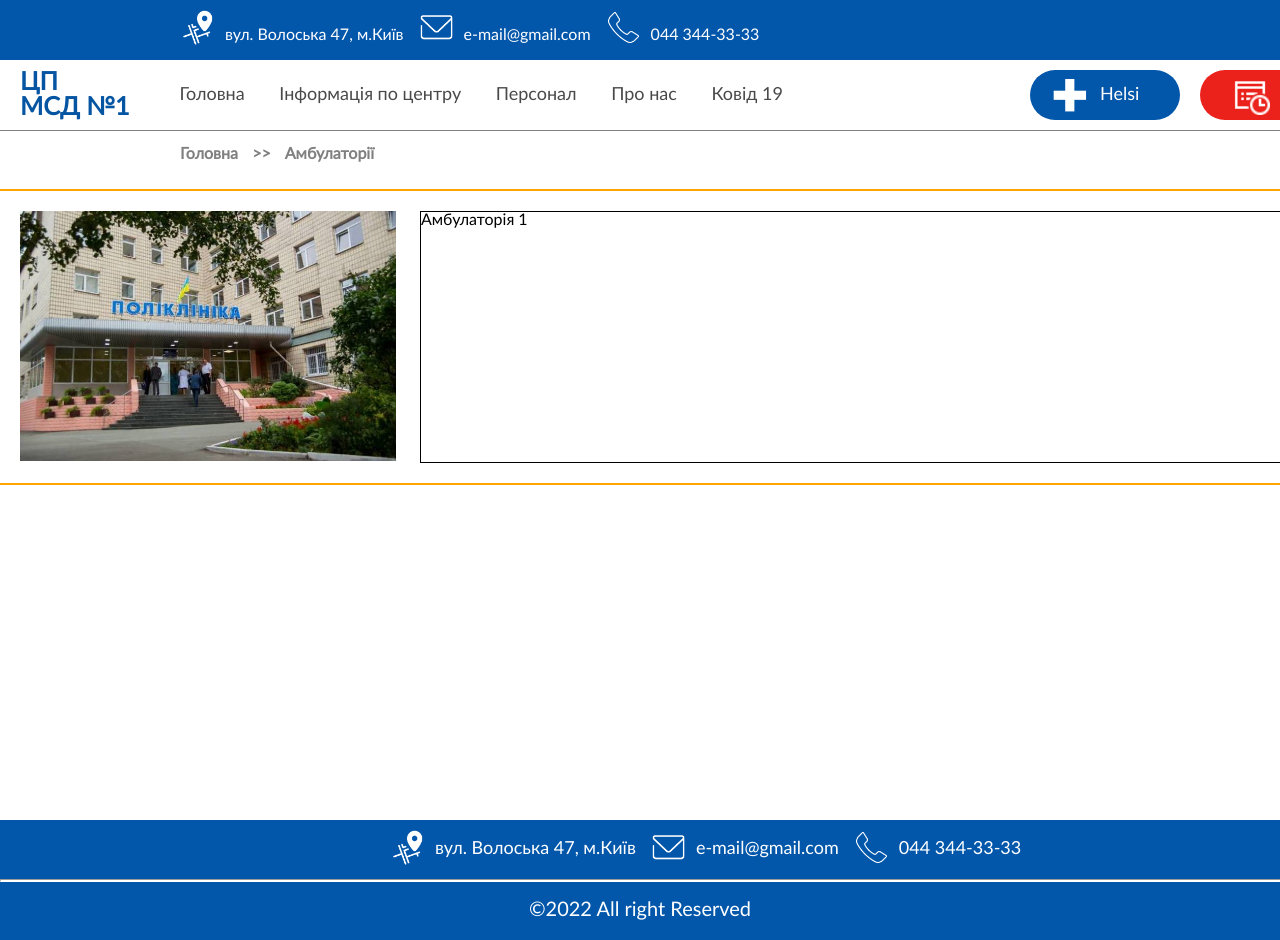
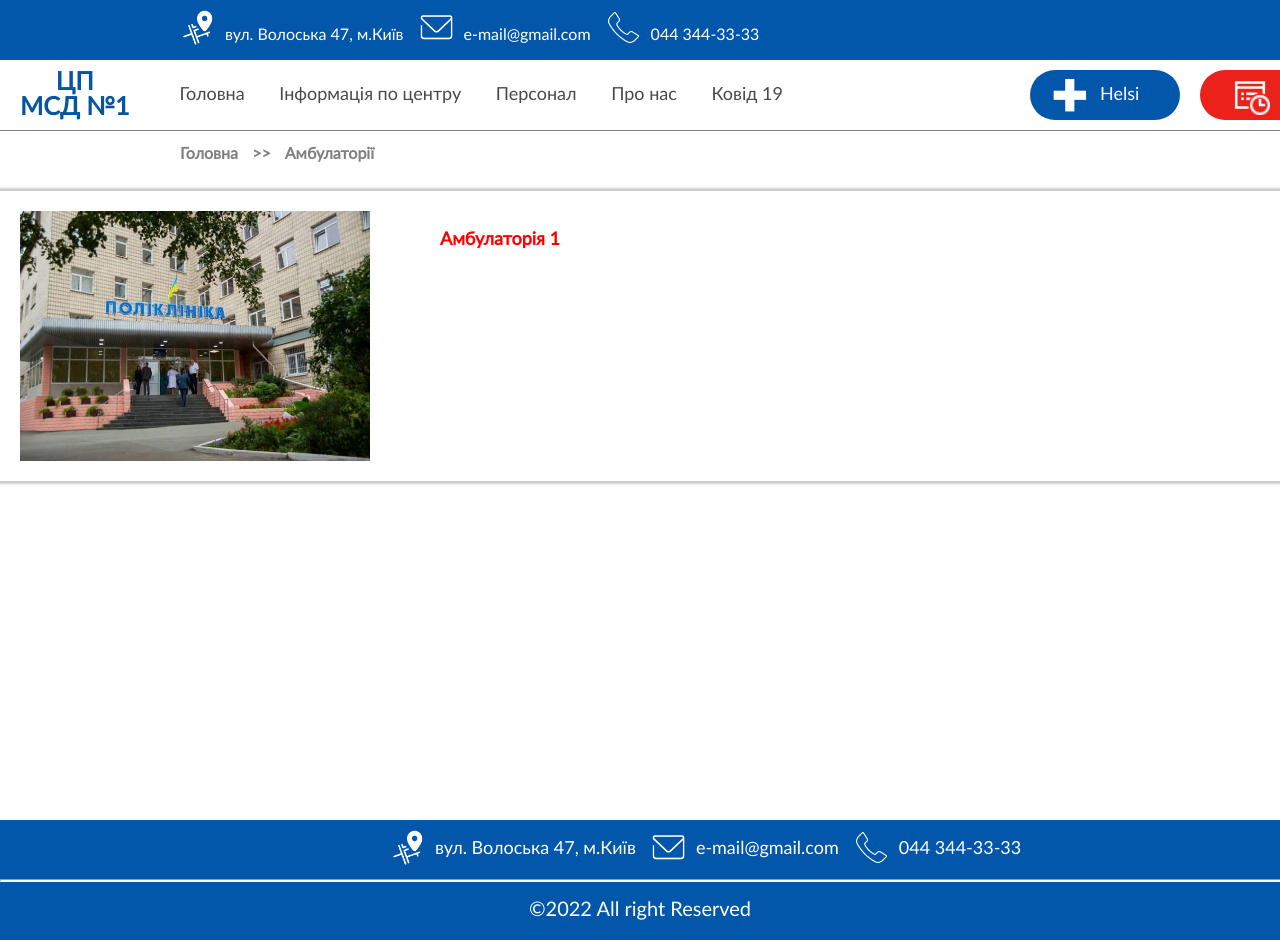
Before and after one commit to DmytroDemirskyi/cpmsd1pl, a plain HTML site: page doctors.html in a window 1280 px wide. Drawn offline with Linux system fonts and the light colour scheme.

Commit message:
Update doctors.css

```diff
--- a/css/doctors.css
+++ b/css/doctors.css
@@ -225,6 +225,11 @@ header {
     float: left;
 }
 
+h1 {
+    text-align: center;
+    font-weight: bold;
+}
+
 .ambulatorias li {
     background: #0357ab;
     margin-bottom: 20px;
@@ -251,21 +256,41 @@ header {
 
 
 .ambulatoria1 {
-    outline: 2px solid orange;
     padding: 20px;
     margin-top: 20px;
+    box-shadow: 0px 0px 2px 3px rgb(206, 205, 205);
+    margin-bottom: 30px;
+}
+
+.ambulatoria1:hover {
+    box-shadow: 0px 0px 5px 3px #0357ab;
 }
 
 .ambulatoria1>img {
     height: 250px;
+    width: 350px;
     float: left;
 }
 
 .ambulatoria1Info {
-    height: 250px;
-    border: 1px solid black;
-    width: 1000px;
+    height: 210px;
+    width: 960px;
     margin-left: 400px;
+    padding: 20px;
+    position: relative;
+}
+
+.ambulatoria1Info>h2 {
+    color: red;
+    font-weight: bold;
+    font-size: 18px;
+    margin-bottom: 30px;
+}
+
+.ambulatoria1Info > iframe {
+    position: absolute;
+    right: 0px;
+    top: 0px;
 }
 
 
```
